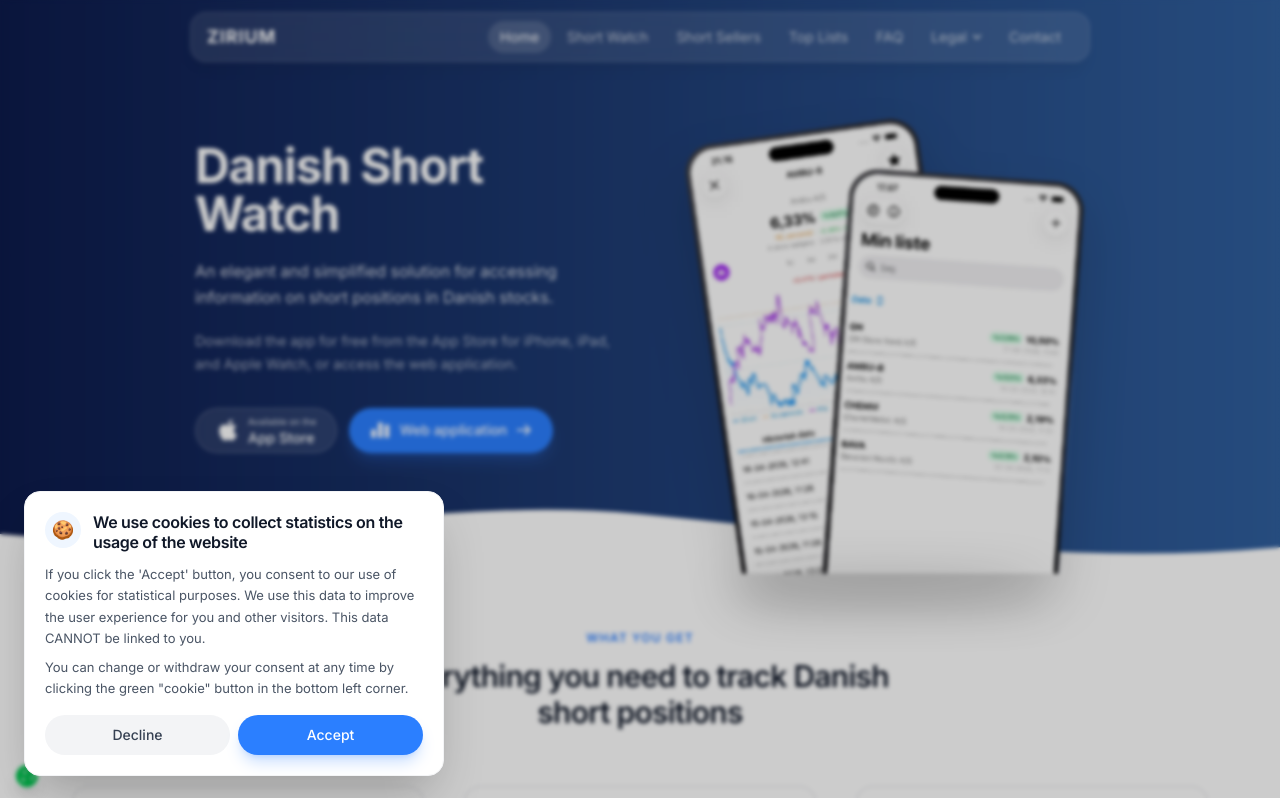
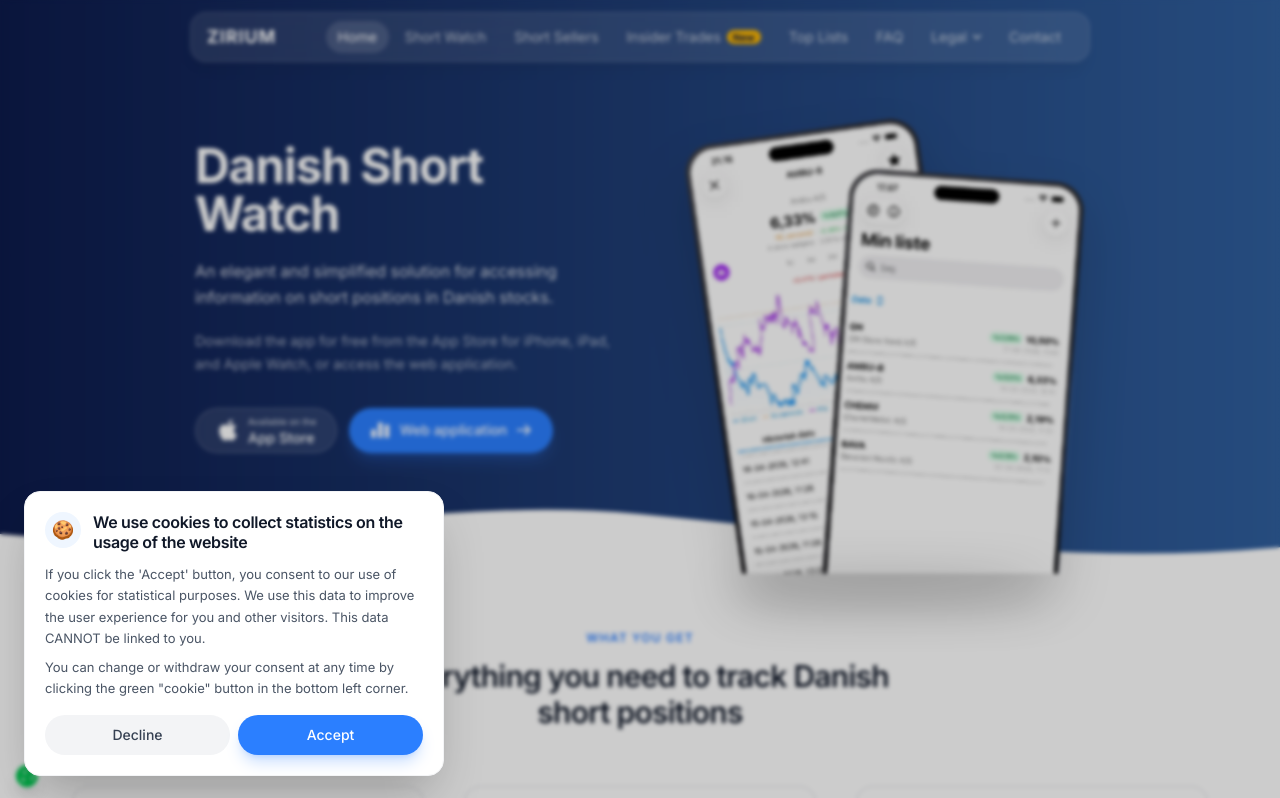
Before and after one commit to araz-code/short_watch_backend, a React (Vite) app in the folder frontend/: page / in a window 1280 px wide. Shown: the top 798 px of the page. Built offline with nearby package versions, Linux system fonts and the light colour scheme; no server answers.

Commit message:
unhide insider from nav bar

```diff
--- a/frontend/src/components/Navigation.tsx
+++ b/frontend/src/components/Navigation.tsx
@@ -146,7 +146,20 @@ const Navigation: React.FC = () => {
                     {t("Short Sellers")}
                   </NavLink>
                 </li>
-                {/* Insider Trades nav link hidden until production setup is complete */}
+                <li>
+                  <NavLink
+                    to="/insider-transactions"
+                    className={({ isActive }) =>
+                      `${isActive ? activeLinkClasses : linkClasses} inline-flex items-center gap-1.5`
+                    }
+                    onClick={() => setCollapseMenu(defaultCollapseMenu)}
+                  >
+                    {t("Insider Trades")}
+                    <span className="text-[10px] font-bold px-1.5 py-0.5 rounded-full bg-amber-400 text-[#0d1b4c] leading-none">
+                      {t("New")}
+                    </span>
+                  </NavLink>
+                </li>
                 <li>
                   <NavLink
                     to="/top-lists"
```
